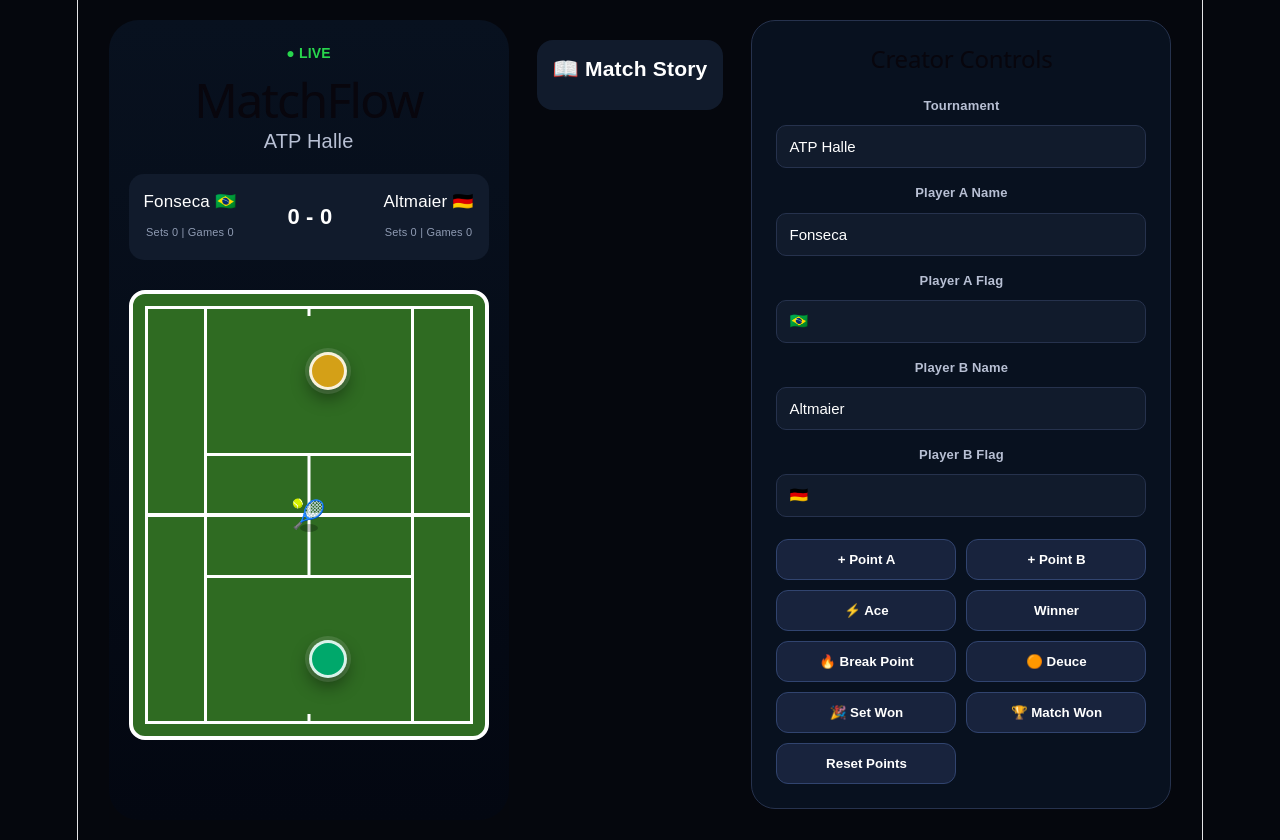
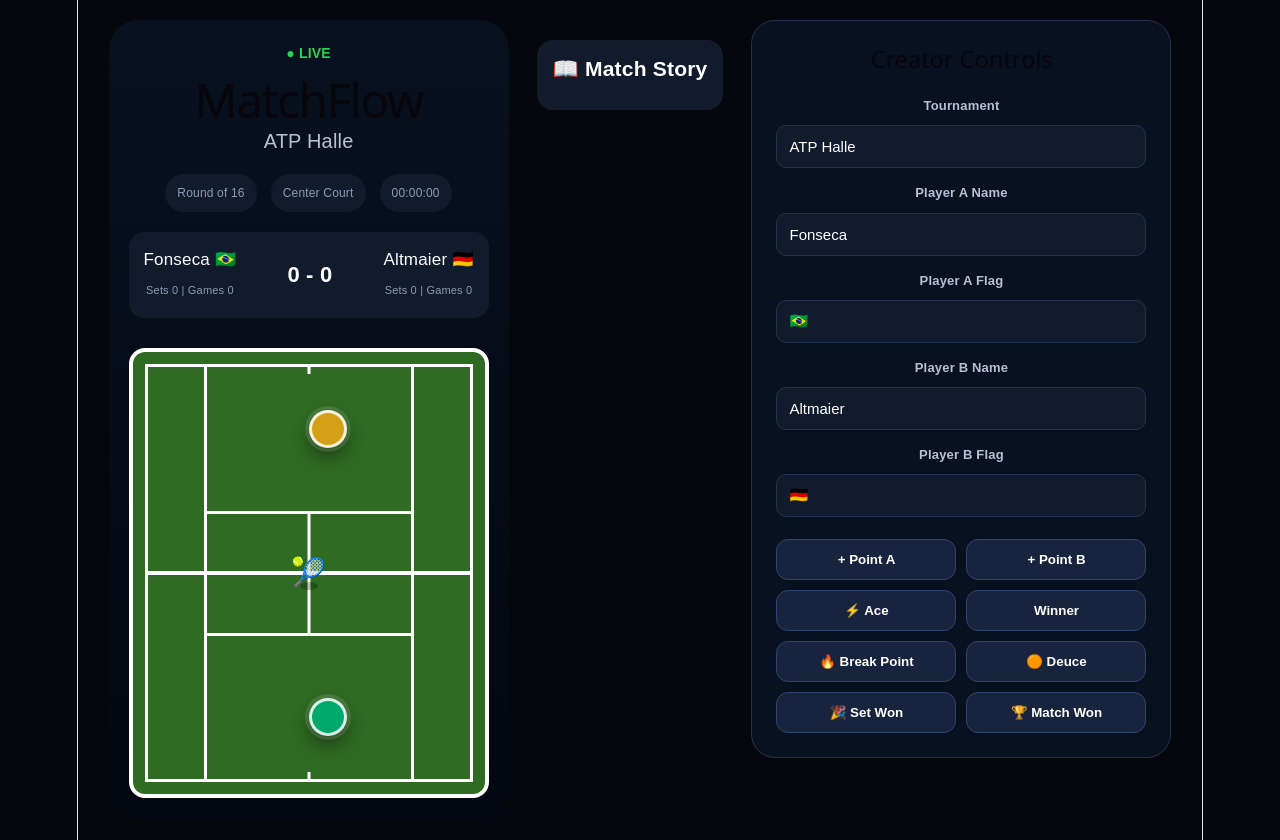
Before and after one commit to ramonpbarros/matchflow, a React (Vite) app: page / in a window 1280 px wide. Built offline with nearby package versions, Linux system fonts and the light colour scheme.

Commit message:
prepare event handler for api events

```diff
--- a/src/App.css
+++ b/src/App.css
@@ -424,3 +424,18 @@
   color: #8f9bb3;
   font-size: 11px;
 }
+
+.match-meta {
+  display: flex;
+  justify-content: center;
+  gap: 14px;
+  margin-bottom: 18px;
+  color: #8f9bb3;
+  font-size: 12px;
+}
+
+.match-meta span {
+  background: #111b2c;
+  padding: 6px 12px;
+  border-radius: 999px;
+}
--- a/src/App.jsx
+++ b/src/App.jsx
@@ -8,6 +8,13 @@
 export default function App() {
   const [match, setMatch] = useState({
     tournament: 'ATP Halle',
+
+    round: 'Round of 16',
+
+    courtName: 'Center Court',
+
+    matchTime: '00:00:00',
+
     playerA: {
       name: 'Fonseca',
       flag: '🇧🇷',
@@ -21,15 +28,23 @@
       games: 0,
       sets: 0,
     },
+
     pointA: 0,
+
     pointB: 0,
+
     advantage: null,
+
     event: '',
+
     events: [],
+
     tokenPositions: {
       top: 'center',
       bottom: 'center',
     },
+
+    view: 'producer',
   });
 
   function getScoreDisplay() {
@@ -59,8 +74,8 @@
     }));
   }
 
-  function flashEvent(eventName) {
-    moveTokens('A');
+  function flashEvent(eventName, winner = 'A') {
+    moveTokens(winner);
     addTimelineEvent(eventName);
 
     setMatch((prev) => ({
@@ -84,8 +99,8 @@
       top = 'left';
       bottom = 'right';
     } else {
-      top = 'left';
-      bottom = 'right';
+      top = 'right';
+      bottom = 'left';
     }
 
     setMatch((prev) => ({
@@ -102,6 +117,43 @@
       ...prev,
       events: [text, ...prev.events].slice(0, 5),
     }));
+  }
+
+  function handleMatchEvent(matchEvent) {
+    const { type, winner } = matchEvent;
+
+    if (type === 'POINT') {
+      addPoint(winner);
+      return;
+    }
+    if (type === 'ACE') {
+      flashEvent('ACE', winner);
+      return;
+    }
+
+    if (type === 'WINNER') {
+      flashEvent('WINNER', winner);
+      return;
+    }
+
+    if (type === 'BREAK_POINT') {
+      flashEvent('BREAK POINT');
+      return;
+    }
+
+    if (type === 'DEUCE') {
+      flashEvent('DEUCE');
+      return;
+    }
+
+    if (type === 'SET_WON') {
+      flashEvent('SET WON');
+      return;
+    }
+
+    if (type === 'MATCH_WON') {
+      flashEvent('MATCH WON');
+    }
   }
 
   function addPoint(player) {
@@ -220,6 +272,14 @@
           <h1>MatchFlow</h1>
           <p className="tournament">{match.tournament}</p>
 
+          <div className="match-meta">
+            <span>{match.round}</span>
+
+            <span>{match.courtName}</span>
+
+            <span>{match.matchTime}</span>
+          </div>
+
           <Scoreboard
             playerA={match.playerA}
             playerB={match.playerB}
@@ -305,23 +365,45 @@
           />
 
           <div className="button-grid">
-            <button onClick={() => addPoint('A')}>+ Point A</button>
-            <button onClick={() => addPoint('B')}>+ Point B</button>
+            <button
+              onClick={() => handleMatchEvent({ type: 'POINT', winner: 'A' })}
+            >
+              + Point A
+            </button>
 
-            <button onClick={() => flashEvent('ACE')}>⚡ Ace</button>
-            <button onClick={() => flashEvent('WINNER')}>Winner</button>
+            <button
+              onClick={() => handleMatchEvent({ type: 'POINT', winner: 'B' })}
+            >
+              + Point B
+            </button>
 
-            <button onClick={() => flashEvent('BREAK POINT')}>
+            <button
+              onClick={() => handleMatchEvent({ type: 'ACE', winner: 'A' })}
+            >
+              ⚡ Ace
+            </button>
+
+            <button
+              onClick={() => handleMatchEvent({ type: 'WINNER', winner: 'A' })}
+            >
+              Winner
+            </button>
+
+            <button onClick={() => handleMatchEvent({ type: 'BREAK_POINT' })}>
               🔥 Break Point
             </button>
 
-            <button onClick={() => flashEvent('DEUCE')}>🟠 Deuce</button>
-            <button onClick={() => flashEvent('SET WON')}>🎉 Set Won</button>
-            <button onClick={() => flashEvent('MATCH WON')}>
+            <button onClick={() => handleMatchEvent({ type: 'DEUCE' })}>
+              🟠 Deuce
+            </button>
+
+            <button onClick={() => handleMatchEvent({ type: 'SET_WON' })}>
+              🎉 Set Won
+            </button>
+
+            <button onClick={() => handleMatchEvent({ type: 'MATCH_WON' })}>
               🏆 Match Won
             </button>
-
-            <button onClick={resetPoints}>Reset Points</button>
           </div>
         </div>
       </div>
```
